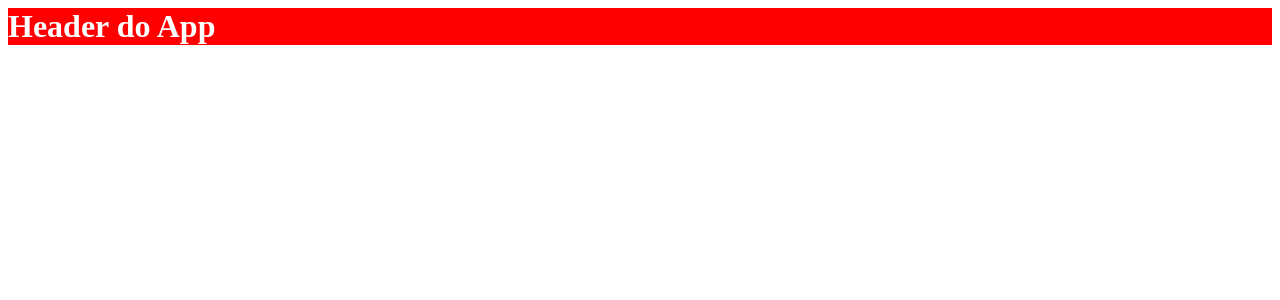
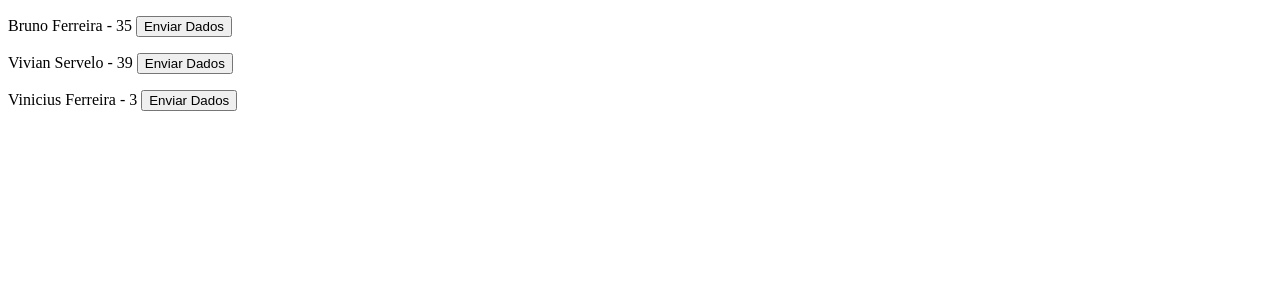
Before and after one commit to brunoolympioferreira/Formacao-Angular, an Angular app in the folder meu-primeiro-app/: page / in a window 1280 px wide. Shown: the top 300 px of the page. Built offline with nearby package versions, Linux system fonts and the light colour scheme.

Commit message:
Seção 7: Comunicacao entre Componentes

```diff
--- a/meu-primeiro-app/src/app/app.component.ts
+++ b/meu-primeiro-app/src/app/app.component.ts
@@ -11,7 +11,18 @@ import { Component, OnInit } from '@angular/core';
   <h3>Final da Aula</h3>
   </app-diretivas-atributos> -->
   <!-- <app-diretivas-atributos></app-diretivas-atributos> -->
-  <app-new-component></app-new-component>
+  <!-- <app-new-component></app-new-component> -->
+
+  <!-- <app-input [contador]="addValue"></app-input>
+  <br>
+  <button (click)="add()">Add</button> -->
+
+  <ng-template [ngIf]="getDados">
+    <h1>{{getDados.nome}}</h1>
+    <h2>{{getDados.idade}}</h2>
+  </ng-template>
+  <app-output (enviarDados)="setDados($event)"></app-output>
+
   <router-outlet></router-outlet>`
 })
 export class AppComponent implements OnInit {
@@ -19,7 +30,19 @@ export class AppComponent implements OnInit {
   public valor: number = 1;
   public destruir: boolean = true;
 
+  public addValue: number = 0;
+
+  public getDados: { nome: string, idade: number } | undefined;
+
   constructor() { }
 
   ngOnInit(): void { }
+
+  public add() {
+    this.addValue += 1;
+  }
+
+  public setDados(event: { nome: string, idade: number }) {
+    this.getDados = event;
+  }
 }
--- /dev/null
+++ b/meu-primeiro-app/src/app/shared/input/input.component.html
@@ -0,0 +1 @@
+<p>Contador = {{contador}}</p>
--- /dev/null
+++ b/meu-primeiro-app/src/app/shared/input/input.component.ts
@@ -0,0 +1,17 @@
+import { Component, Input, OnInit } from '@angular/core';
+
+@Component({
+  selector: 'app-input',
+  templateUrl: './input.component.html',
+  styleUrls: ['./input.component.scss']
+})
+export class InputComponent implements OnInit {
+
+  @Input() public contador: number = 0;
+
+  constructor() { }
+
+  ngOnInit(): void {
+  }
+
+}
--- /dev/null
+++ b/meu-primeiro-app/src/app/shared/output/output.component.html
@@ -0,0 +1,5 @@
+<p *ngFor="let item of list; let i = index">
+  {{item.nome}} -
+  {{item.idade}}
+  <button (click)="getDados(i)">Enviar Dados</button>
+</p>
--- /dev/null
+++ b/meu-primeiro-app/src/app/shared/output/output.component.ts
@@ -0,0 +1,27 @@
+import { Component, OnInit, Output, EventEmitter } from '@angular/core';
+
+@Component({
+  selector: 'app-output',
+  templateUrl: './output.component.html',
+  styleUrls: ['./output.component.scss']
+})
+export class OutputComponent implements OnInit {
+
+  @Output() public enviarDados = new EventEmitter();
+
+  public list: Array<{ nome: string, idade: number }> = [
+    { nome: "Bruno Ferreira", idade: 35 },
+    { nome: "Vivian Servelo", idade: 39 },
+    { nome: "Vinicius Ferreira", idade: 3 },
+  ]
+
+  constructor() { }
+
+  ngOnInit(): void {
+  }
+
+  public getDados(event: number) {
+    this.enviarDados.emit(this.list[event]);
+  }
+
+}
```
Also changed, not shown: meu-primeiro-app/src/app/shared/shared.module.ts (+7 -1 lines), meu-primeiro-app/src/app/shared/input/input.component.scss (added), meu-primeiro-app/src/app/shared/output/output.component.scss (added), 2 other files (tests, documents, lock files or other folders).
